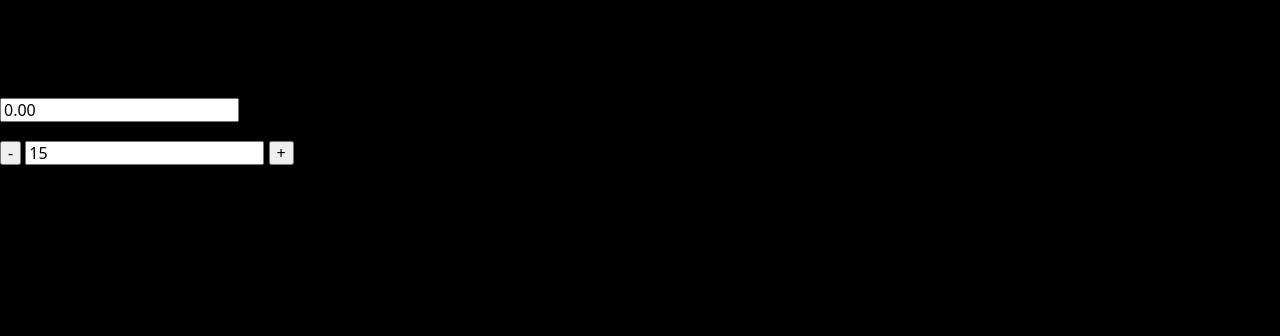
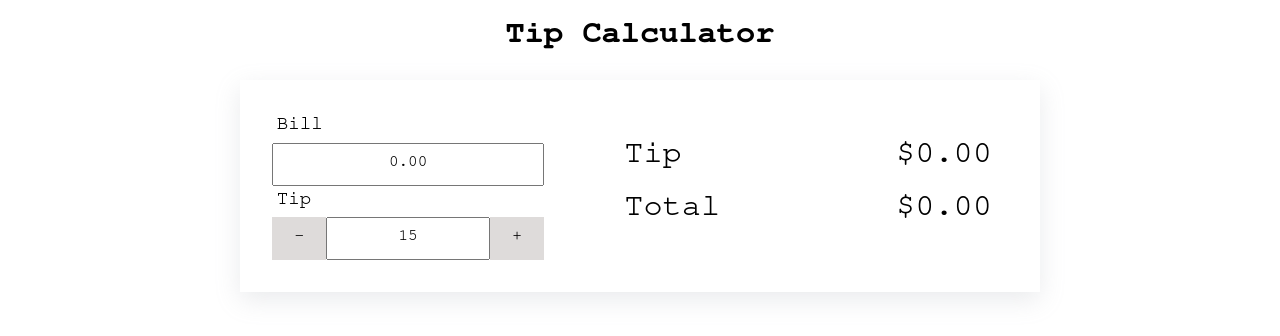
Before and after one commit to osivff/tip-calculator, a plain HTML site: page index.html in a window 1280 px wide. Drawn offline with Linux system fonts and the light colour scheme.

Commit message:
Add initial style; change if needed

```diff
--- a/style.css
+++ b/style.css
@@ -1,3 +1,75 @@
 body {
-    background-color: hsl(0, 0%, 0%)
+    font-family: 'Nimbus Mono PS', 'Courier New', monospace;
 }
+
+h1 {
+    text-align: center;
+}
+
+main {
+    width: 800px;
+    margin: 0 auto;
+}
+
+form {
+    box-shadow: rgba(149, 157, 165, 0.2) 0px 8px 24px;    display: flex;
+    justify-content: space-between;
+    align-items: center;
+}
+
+/* left-side */
+
+label {
+    display: inline-block;
+    font-size: 1.2rem;
+    margin: 0.3rem;
+}
+
+input[type="number"] {
+    padding: 10px;
+    text-align: center;
+}
+
+input[name="bill-amount"] {
+    width: 100%;
+}
+
+.tip-input-container {
+    display: flex;
+}
+
+input[name="tip-percentage"] {
+    width: 60%;
+}
+
+#minusButton, #plusButton {
+    flex-grow: 1;
+    border: none;
+    background-color: rgba(147, 137, 134, 0.302);
+}
+
+#minusButton:hover, #plusButton:hover {
+    cursor: pointer;
+    background-color:  rgba(147, 137, 134, 0.561);
+}
+
+/* Adjust left and right containers */
+
+.left, .right {
+    /* outline: 1px solid orange; */
+    margin: 1rem;
+    padding: 1rem;
+}
+
+/* Right-side */
+
+.right {
+    flex: 1;
+}
+
+.tip-total, .bill-total {
+    display: flex;
+    justify-content: space-between;
+    font-size: 2rem;
+    margin: 1rem;
+}
```
